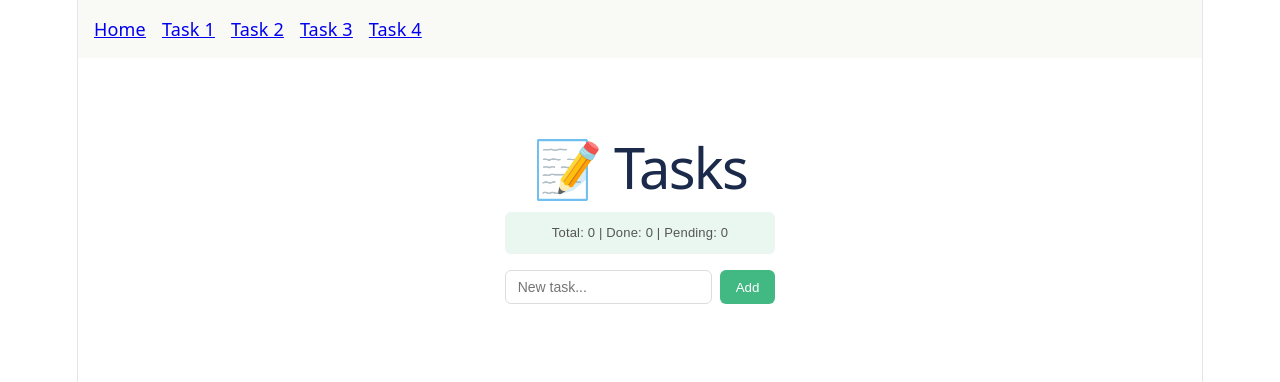
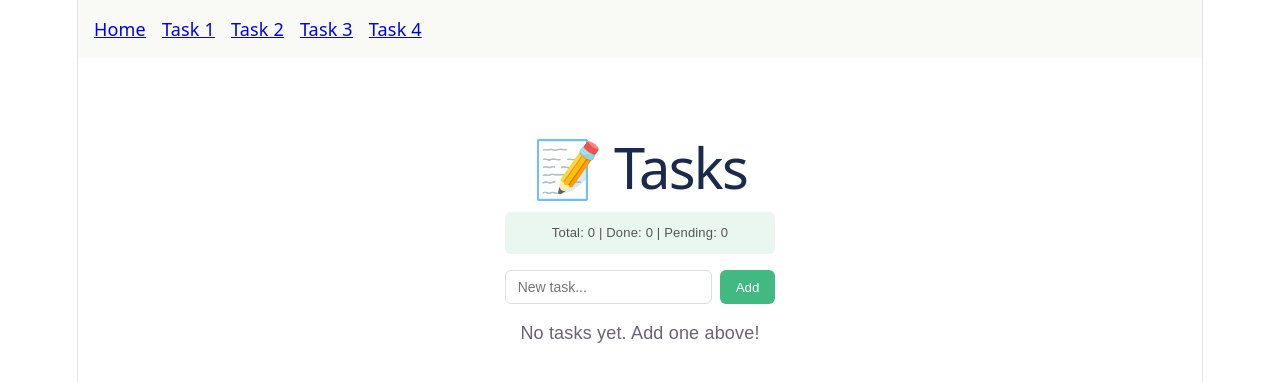
Before and after one commit to stanstan50/IBM-Frontend-Training-June2026, a Vue app in the folder ZENG_STANLEYYALE_FRONTEND/: page /task4 in a window 1280 px wide. Shown: the top 382 px of the page. Built offline with nearby package versions, Linux system fonts and the light colour scheme.

Commit message:
Task 4: v-if and conflict resolution

```diff
--- a/ZENG_STANLEYYALE_FRONTEND/src/views/TaskListView.vue
+++ b/ZENG_STANLEYYALE_FRONTEND/src/views/TaskListView.vue
@@ -31,6 +31,8 @@ function handleAdd() {
   }
 
   addTask(newTaskName.value);
+
+  newTaskName.value = '';
 }
 </script>
 
@@ -51,7 +53,7 @@ function handleAdd() {
     <!-- TODO 7: Render the task list using tasks from the store -->
     <ul class="task-list">
       <!-- v-for task in tasks -->
-      <!--   checkbox v-model="task.done" @change="toggleTask(task.id)" -->
+      <!--   checkbox @change="toggleTask(task.id)" -->
       <!--   span :class done -->
       <!--   remove button @click="removeTask(task.id)" -->
       <li v-for="task in tasks" :key="task.id">
@@ -60,6 +62,8 @@ function handleAdd() {
         <button type="button" class="remove" @click="removeTask(task.id)">X</button>
       </li>
     </ul>
+
+    <p v-if="tasks.length === 0" class="empty">No tasks yet. Add one above!</p>
   </div>
 </template>
 
```
